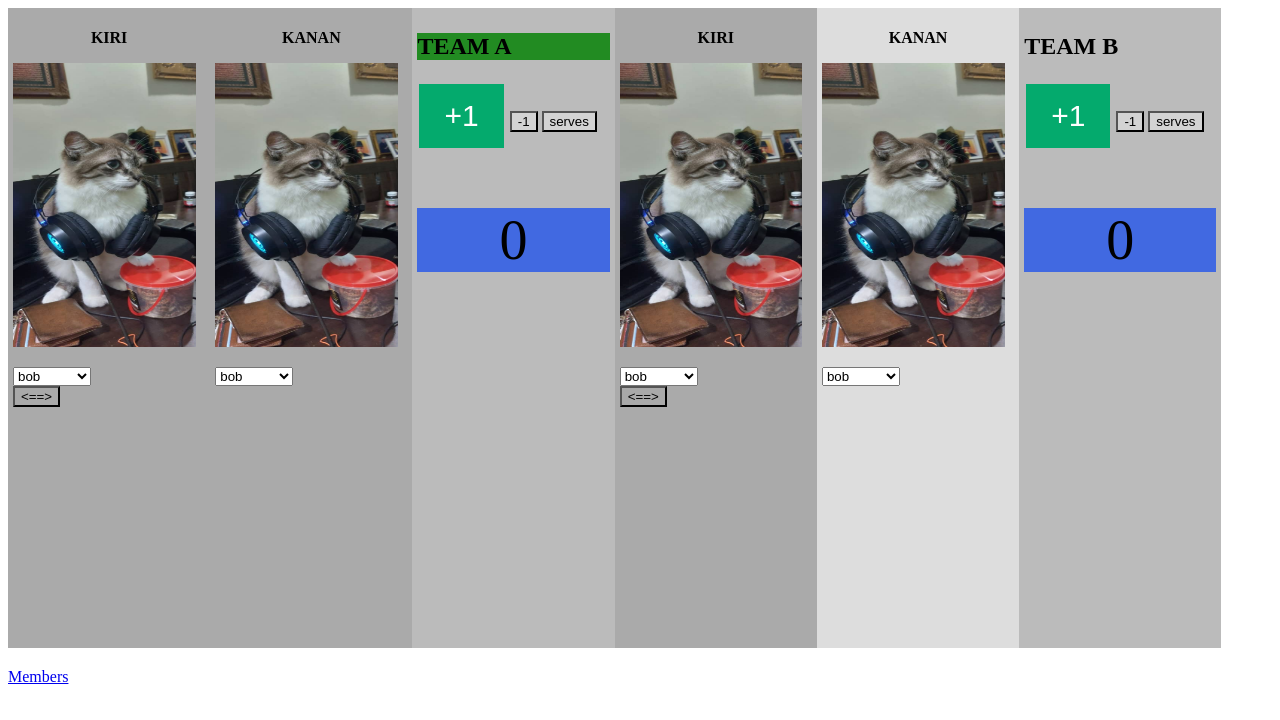
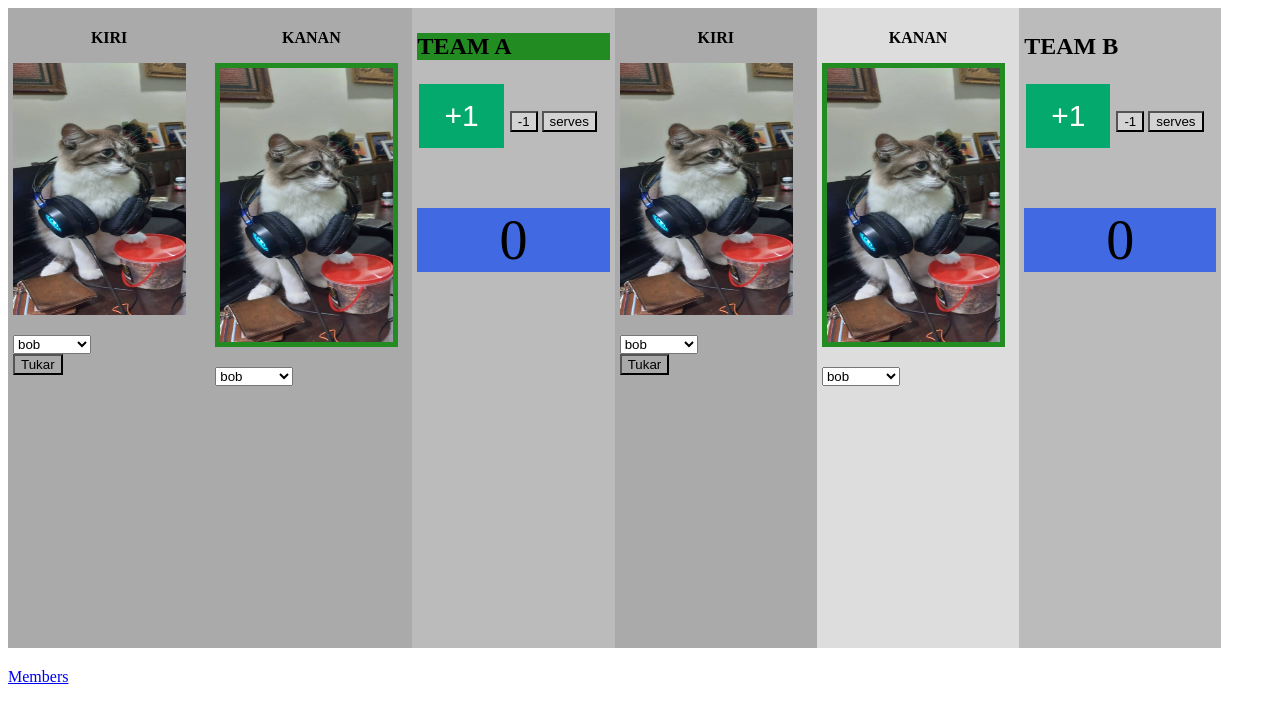
Before and after one commit to erzammarlisah/skormint, a plain HTML site: page index.html in a window 1280 px wide. Drawn offline with Linux system fonts and the light colour scheme.

Commit message:
Update index.html

```diff
--- a/index.html
+++ b/index.html
@@ -87,7 +87,7 @@
       <option value="24">norham</option>
       <option value="25">bain</option>
     </select>
-    <div class="row"><button class="buttonTukar" onclick="swapPositionTeam1()"><==></button></div>
+    <div class="row"><button class="buttonTukar" onclick="swapPositionTeam1()">Tukar</button></div>
   </div>
 
 
@@ -164,7 +164,7 @@
       <option value="24">norham</option>
       <option value="25">bain</option>
     </select>
-    <div class="row"><button class="buttonTukar" onclick="swapPositionTeam2()"><==></button></div>
+    <div class="row"><button class="buttonTukar" onclick="swapPositionTeam2()">Tukar</button></div>
   </div>
 
 
@@ -355,8 +355,13 @@ skorTeam1 = 0;
 skorTeam2 = 0;
 team1Serving = true;
 document.getElementById("TeamALabel").style.background = "forestgreen";
+document.getElementById("rightPlayerTeam2Img").style.border = "5px solid forestgreen";
+document.getElementById("leftPlayerTeam2Img").style.width = "90%";
+document.getElementById("leftPlayerTeam2Img").style.height = "40%";
 team2Serving = false;
-
+document.getElementById("rightPlayerTeam1Img").style.border = "5px solid forestgreen";
+document.getElementById("leftPlayerTeam1Img").style.width = "90%";
+document.getElementById("leftPlayerTeam1Img").style.height = "40%";
 </script>
 
 <div class="footer">
```
